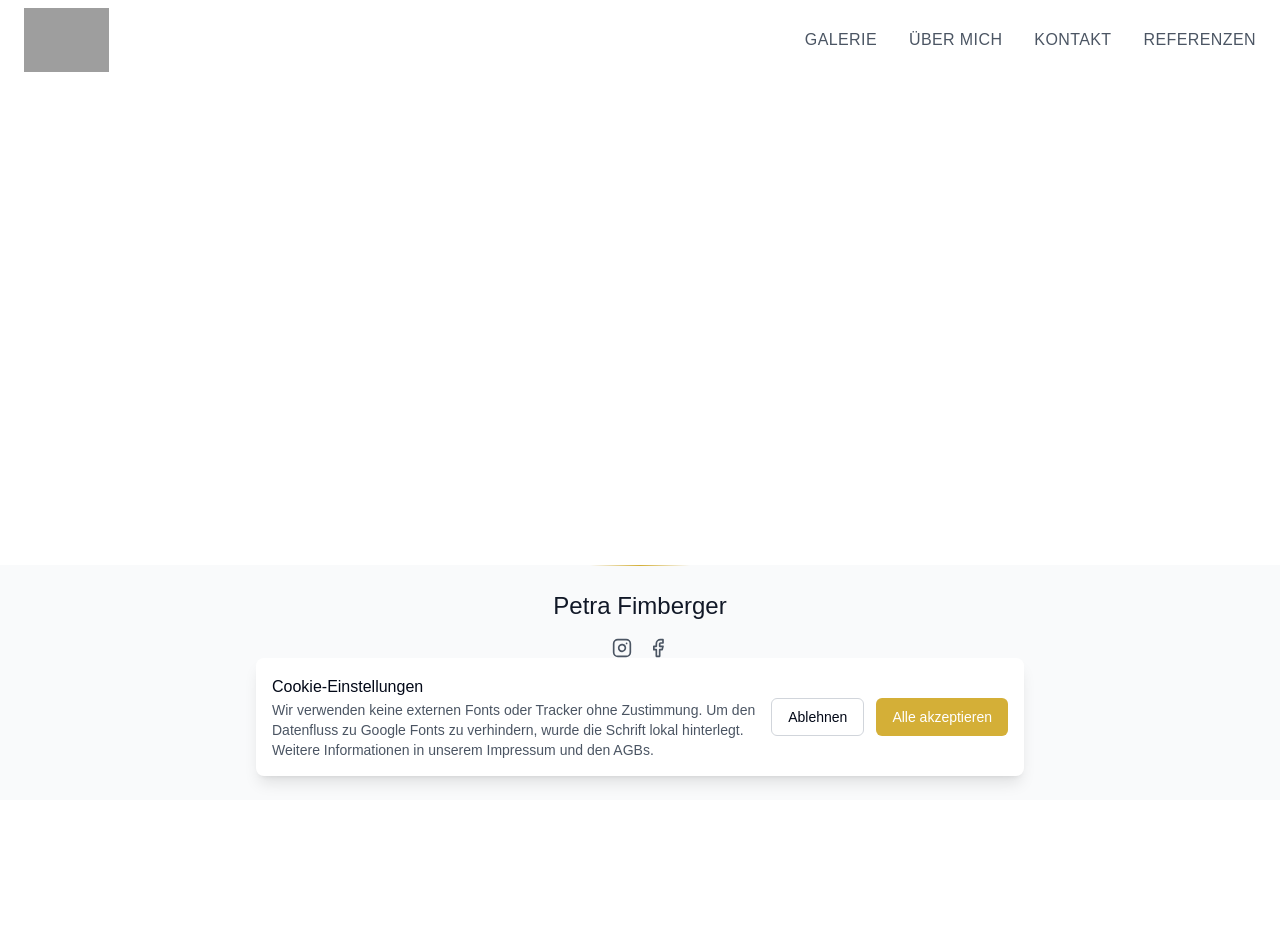
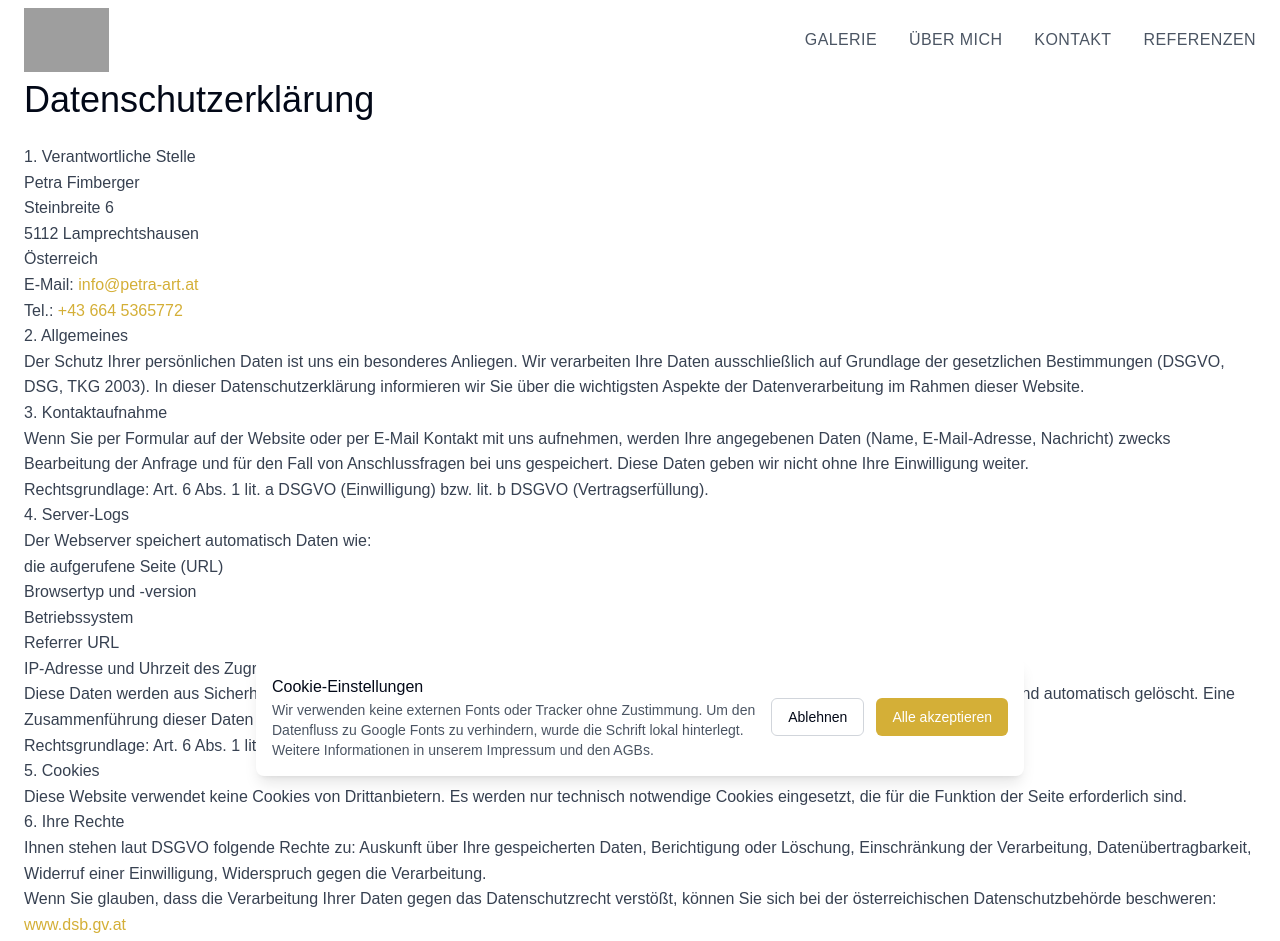
Before and after one commit to berniauer/PetraArt, a React (Vite) app: page /datenschutz in a window 1280 px wide. Shown: the top 941 px of the page. Before the commit the page ends 800 px from the top, so only its background shows below. Built offline with nearby package versions, Linux system fonts and the light colour scheme; grey boxes are pictures that could not be loaded; a web font is replaced by a local one.

Commit message:
feat: add Datenschutz page and link in Footer; update routing in App component

```diff
--- a/src/App.jsx
+++ b/src/App.jsx
@@ -16,6 +16,7 @@ import ContactSection from '@/components/sections/ContactSection';
 import ReferencesPage from '@/pages/references'; // Deine Timeline-Seite
 import Impressum from '@/pages/impressum';
 import Agb from '@/pages/agbs';
+import Datenschutz from '@/pages/datenschutz';
 import CookieBanner from '@/components/common/CookieBanner';
 
 // Komponente um automatisch nach oben zu scrollen bei Routenwechsel
@@ -70,6 +71,7 @@ function App() {
             />
             <Route path="/impressum" element={<Impressum />} />
             <Route path="/agbs" element={<Agb />} />
+            <Route path="/datenschutz" element={<Datenschutz />} />
           </Routes>
         </main>
 
--- a/src/components/sections/Footer.jsx
+++ b/src/components/sections/Footer.jsx
@@ -36,6 +36,9 @@ const Footer = () => {
               <Link to="/impressum" className="text-sm text-gray-400 hover:text-white underline-offset-2 hover:underline">
                 Impressum
               </Link>
+              <Link to="/datenschutz" className="text-sm text-gray-400 hover:text-white underline-offset-2 hover:underline">
+                Datenschutz
+              </Link>
             </nav>
           </div>
         </div>
--- /dev/null
+++ b/src/pages/datenschutz.jsx
@@ -0,0 +1,90 @@
+import React, { useEffect } from 'react';
+
+const DatenschutzPage = () => {
+  useEffect(() => {
+    window.scrollTo(0, 0);
+  }, []);
+
+  return (
+    <section id="datenschutz" className="container mx-auto px-6 py-20">
+      <h1 className="text-4xl font-light mb-6">Datenschutzerklärung</h1>
+
+      <div className="prose max-w-none text-gray-700">
+        <h2>1. Verantwortliche Stelle</h2>
+        <p>
+          <strong>Petra Fimberger</strong>
+          <br />
+          Steinbreite 6
+          <br />
+          5112 Lamprechtshausen
+          <br />
+          Österreich
+          <br />
+          E-Mail: <a href="mailto:info@petra-art.at" className="text-gold hover:underline">info@petra-art.at</a>
+        </p>
+        <p>Tel.: <a href="tel:+436645365772" className="text-gold hover:underline">+43 664 5365772</a></p>
+
+        <h2>2. Allgemeines</h2>
+        <p>
+          Der Schutz Ihrer persönlichen Daten ist uns ein besonderes Anliegen. Wir verarbeiten Ihre Daten
+          ausschließlich auf Grundlage der gesetzlichen Bestimmungen (DSGVO, DSG, TKG 2003). In dieser
+          Datenschutzerklärung informieren wir Sie über die wichtigsten Aspekte der Datenverarbeitung im
+          Rahmen dieser Website.
+        </p>
+
+        <h2>3. Kontaktaufnahme</h2>
+        <p>
+          Wenn Sie per Formular auf der Website oder per E-Mail Kontakt mit uns aufnehmen, werden Ihre
+          angegebenen Daten (Name, E-Mail-Adresse, Nachricht) zwecks Bearbeitung der Anfrage und für den
+          Fall von Anschlussfragen bei uns gespeichert. Diese Daten geben wir nicht ohne Ihre Einwilligung weiter.
+        </p>
+        <p>
+          Rechtsgrundlage: Art. 6 Abs. 1 lit. a DSGVO (Einwilligung) bzw. lit. b DSGVO (Vertragserfüllung).
+        </p>
+
+        <h2>4. Server-Logs</h2>
+        <p>
+          Der Webserver speichert automatisch Daten wie:
+        </p>
+        <ul>
+          <li>die aufgerufene Seite (URL)</li>
+          <li>Browsertyp und -version</li>
+          <li>Betriebssystem</li>
+          <li>Referrer URL</li>
+          <li>IP-Adresse und Uhrzeit des Zugriffs</li>
+        </ul>
+        <p>
+          Diese Daten werden aus Sicherheitsgründen (z. B. zur Aufklärung von Missbrauchsfällen) für maximal 2
+          Wochen gespeichert und anschließend automatisch gelöscht. Eine Zusammenführung dieser Daten mit anderen
+          Datenquellen erfolgt nicht.
+        </p>
+        <p>Rechtsgrundlage: Art. 6 Abs. 1 lit. f DSGVO (berechtigtes Interesse am sicheren Betrieb der Website).</p>
+
+        <h2>5. Cookies</h2>
+        <p>
+          Diese Website verwendet keine Cookies von Drittanbietern. Es werden nur technisch notwendige Cookies
+          eingesetzt, die für die Funktion der Seite erforderlich sind.
+        </p>
+
+        <h2>6. Ihre Rechte</h2>
+        <p>
+          Ihnen stehen laut DSGVO folgende Rechte zu: Auskunft über Ihre gespeicherten Daten, Berichtigung oder
+          Löschung, Einschränkung der Verarbeitung, Datenübertragbarkeit, Widerruf einer Einwilligung,
+          Widerspruch gegen die Verarbeitung.
+        </p>
+        <p>
+          Wenn Sie glauben, dass die Verarbeitung Ihrer Daten gegen das Datenschutzrecht verstößt, können Sie
+          sich bei der österreichischen Datenschutzbehörde beschweren: <a href="https://www.dsb.gv.at" target="_blank" rel="noopener noreferrer" className="text-gold">www.dsb.gv.at</a>
+        </p>
+
+        <h2>7. SSL-/TLS-Verschlüsselung</h2>
+        <p>
+          Diese Website nutzt HTTPS, um Daten sicher über das Internet zu übertragen. Sie erkennen dies am
+          Schloss-Symbol in der Browserzeile.
+        </p>
+      </div>
+    </section>
+  );
+};
+
+export default DatenschutzPage;
```
